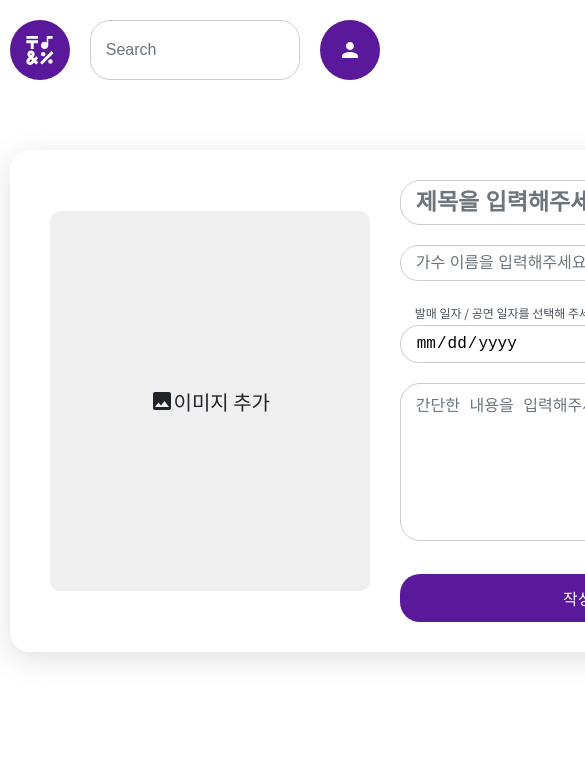
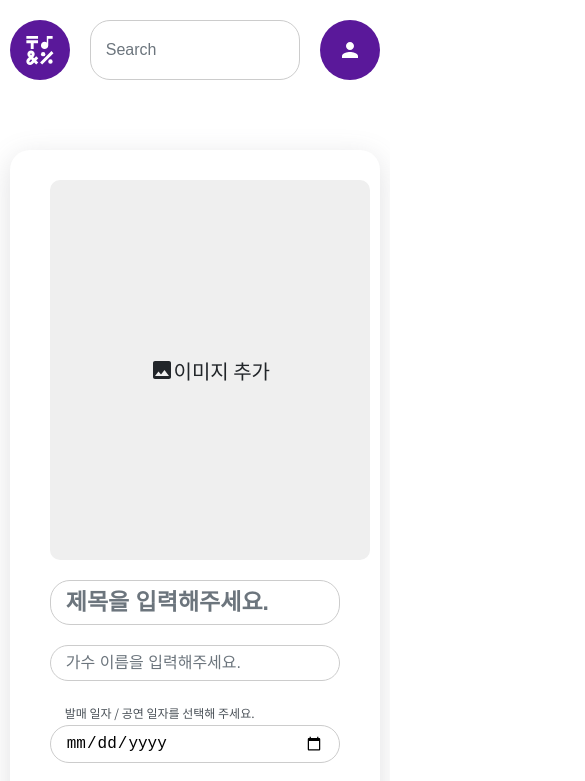
Before and after one commit to HseongH/Bohemian-Rhapsody, a React (Create React App) app: page /write in a window 390 px wide. Shown: the top 781 px of the page, 585 px wide, since content can reach past the window. Built offline with nearby package versions, Linux system fonts and the light colour scheme.

Commit message:
반응형 작업 완료

```diff
--- /dev/null
+++ b/src/common/globalStyle.js
@@ -0,0 +1,13 @@
+import { createGlobalStyle } from 'styled-components';
+
+const GlobalStyle = createGlobalStyle`
+    body {
+        font-size: 16px;
+        font-family: 'Noto Sans KR', sans-serif;
+        font-weight: 400;
+        line-height: 1.25;
+        color: #212529;
+    }
+`;
+
+export default GlobalStyle;
--- a/src/common/style.js
+++ b/src/common/style.js
@@ -1,7 +1,7 @@
 const size = {
   laptop: '1480px',
-  tablet: '1080px',
-  mobile: '780px',
+  tablet: '860px',
+  mobile: '540px',
 };
 
 const theme = {
--- a/src/components/App.js
+++ b/src/components/App.js
@@ -3,11 +3,13 @@ import React from 'react';
 import { ThemeProvider } from 'styled-components';
 import { ConnectedRouter } from 'connected-react-router';
 import { Route } from 'react-router-dom';
+import { css } from 'styled-components';
 
 // HISTORY
 import { history } from '../redux/configStore';
 
 // STYLE
+import GlobalStyle from '../common/globalStyle';
 import theme from '../common/style';
 
 // PAGES
@@ -23,12 +25,30 @@ import Likes from '../pages/Likes';
 import Header from './Header';
 import AddBtn from './AddBtn';
 import Permit from './Permit';
-import Layout from './Layout';
+
+// ELEMENTS
+import { Grid } from '../elements/index';
 
 function App() {
   return (
     <ThemeProvider theme={theme}>
-      <Layout>
+      <Grid
+        margin="0 auto"
+        overflow="visible"
+        style={{ maxWidth: '1440px', position: 'relative', minHeight: '100vh' }}
+        laptoptStyle={() => {
+          return css`
+            max-width: none;
+            width: 90%;
+          `;
+        }}
+        mobileStyle={() => {
+          return css`
+            width: 95%;
+          `;
+        }}
+      >
+        <GlobalStyle />
         <Header />
 
         <ConnectedRouter history={history}>
@@ -44,7 +64,7 @@ function App() {
         <Permit>
           <AddBtn />
         </Permit>
-      </Layout>
+      </Grid>
     </ThemeProvider>
   );
 }
--- a/src/components/Layout.js
+++ /dev/null
@@ -1,28 +0,0 @@
-import React from 'react';
-import styled from 'styled-components';
-
-const OuterStyle = styled.div`
-  font-size: 16px;
-  font-family: 'Noto Sans KR', sans-serif;
-  font-weight: 400;
-  line-height: 1.25;
-  color: #212529;
-  max-width: 1440px;
-  position: relative;
-  margin: 0 auto;
-
-  @media ${(props) => props.theme.laptop} {
-    max-width: none;
-    width: 90%;
-  }
-
-  @media ${(props) => props.theme.tablet} {
-    width: 95%;
-  }
-`;
-
-const Layout = ({ children }) => {
-  return <OuterStyle>{children}</OuterStyle>;
-};
-
-export default Layout;
--- a/src/elements/Grid.js
+++ b/src/elements/Grid.js
@@ -22,8 +22,11 @@ Grid.defaultProps = {
   margin: false,
   align: false,
   bg: false,
+  shadow: false,
   _onClick: () => {},
-  shadow: false,
+  laptoptStyle: () => {},
+  tabletStyle: () => {},
+  mobileStyle: () => {},
 };
 
 const GridBox = styled.div`
@@ -39,6 +42,7 @@ const GridBox = styled.div`
     ${(props) => (props.radius ? `border-radius: ${props.radius};` : '')}
     box-sizing: border-box;
   overflow: ${(props) => props.overflow};
+
   &:hover {
     background: ${(props) => props.hoverColor};
     ${(props) =>
@@ -46,6 +50,18 @@ const GridBox = styled.div`
         ? `box-shadow: rgba(0, 0, 0, 0.4) 0px 2px 4px, rgba(0, 0, 0, 0.3) 0px 7px 13px -3px, rgba(0, 0, 0, 0.2) 0px -3px 0px inset;`
         : ''}
   }
+
+  @media ${(props) => props.theme.laptop} {
+    ${(props) => props.laptoptStyle()}
+  }
+
+  @media ${(props) => props.theme.tablet} {
+    ${(props) => props.tabletStyle()}
+  }
+
+  @media ${(props) => props.theme.mobile} {
+    ${(props) => props.mobileStyle()}
+  }
 `;
 
 export default Grid;
--- a/src/pages/Detail.js
+++ b/src/pages/Detail.js
@@ -2,6 +2,7 @@
 import React, { useEffect } from 'react';
 import { useDispatch, useSelector } from 'react-redux';
 import StackGrid from 'react-stack-grid';
+import { css } from 'styled-components';
 
 // ELEMENTS
 import { Button, Grid, Image, Title, Text } from '../elements/index';
@@ -44,12 +45,33 @@ const Detail = ({ match }) => {
           padding="30px 40px"
           radius="20px"
           shadow="rgba(100, 100, 111, 0.2) 0px 7px 29px 0px"
+          tabletStyle={() => {
+            return css`
+              display: block;
+              width: auto;
+              max-width: 430px;
+            `;
+          }}
+          mobileStyle={() => {
+            return css`
+              width: 390px;
+              padding: 20px;
+            `;
+          }}
         >
           <Grid width="350px" margin="0 30px 0 0" radius="20px">
             <Image src={postInfo.img} />
           </Grid>
 
-          <Grid style={{ flex: 1, position: 'relative' }} overflow="visible">
+          <Grid
+            style={{ flex: 1, position: 'relative' }}
+            overflow="visible"
+            tabletStyle={() => {
+              return css`
+                margin-top: 20px;
+              `;
+            }}
+          >
             <Grid is_flex="space-between">
               <Dropdown
                 contents={['수정', '삭제']}
--- a/src/pages/Write.js
+++ b/src/pages/Write.js
@@ -139,8 +139,23 @@ const Write = (props) => {
       padding="30px 40px"
       radius="20px"
       shadow
+      tabletStyle={() => {
+        return css`
+          display: block;
+          width: auto;
+          max-width: 430px;
+        `;
+      }}
     >
-      <Grid width="320px" margin="0 30px 0 0">
+      <Grid
+        width="320px"
+        margin="0 30px 0 0"
+        tabletStyle={() => {
+          return css`
+            margin: 0 auto;
+          `;
+        }}
+      >
         <Grid bg="#EFEFEF" radius="10px" style={{ height: `${height}`, position: 'relative' }}>
           <LabelStyle htmlFor="input--file">
             {!preview ? (
@@ -163,7 +178,14 @@ const Write = (props) => {
         </Grid>
       </Grid>
 
-      <Grid style={{ flex: 1 }}>
+      <Grid
+        style={{ flex: 1 }}
+        tabletStyle={() => {
+          return css`
+            margin-top: 20px;
+          `;
+        }}
+      >
         <Input
           value={contents.title}
           fontSize="23px"
--- a/src/redux/modules/post.js
+++ b/src/redux/modules/post.js
@@ -69,7 +69,6 @@ const getOnePostDB = (postId) => {
     instance
       .get(`/detail/${postId}`)
       .then((res) => {
-        console.log(res.data);
         dispatch(getOnePost(res.data));
       })
       .catch((error) => {
@@ -153,8 +152,6 @@ function post(state = initialState, action) {
       return { ...state, list: newPostList };
 
     case POST_DETAIL:
-      console.log(action.post);
-
       if (action.post)
         return {
           ...state,
```
